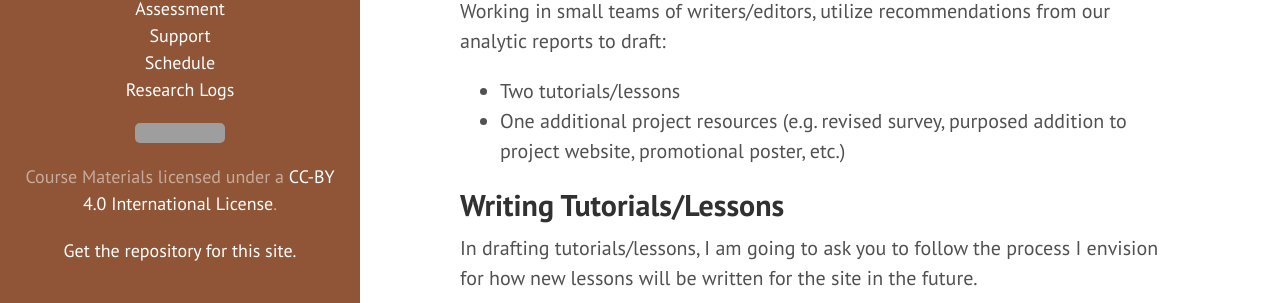
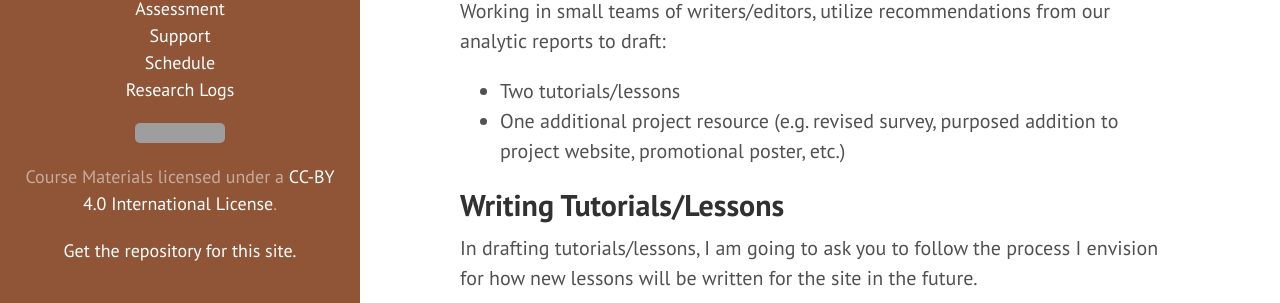
Before and after one commit to jloan/e235, a Jekyll site: the page built from _posts/2019-05-14-ph-taking-action.md, in a window 1280 px wide and 900 px high. Shown: the part 342-645 px from the top of the window. Built offline with Jekyll 4.4.1, drawn with Linux system fonts in a browser that asks for light colours; grey boxes are pictures that could not be loaded.

Commit message:
Update 2019-05-14-ph-taking-action.md

```diff
--- a/_posts/2019-05-14-ph-taking-action.md
+++ b/_posts/2019-05-14-ph-taking-action.md
@@ -12,7 +12,7 @@ In the next phase of our work with PierceHacker, we'll be taking action on the r
 Working in small teams of writers/editors, utilize recommendations from our analytic reports to draft:
 
 * Two tutorials/lessons
-* One additional project resources (e.g. revised survey, purposed addition to project website, promotional poster, etc.)
+* One additional project resource (e.g. revised survey, purposed addition to project website, promotional poster, etc.)
 
 ## Writing Tutorials/Lessons
 
```
